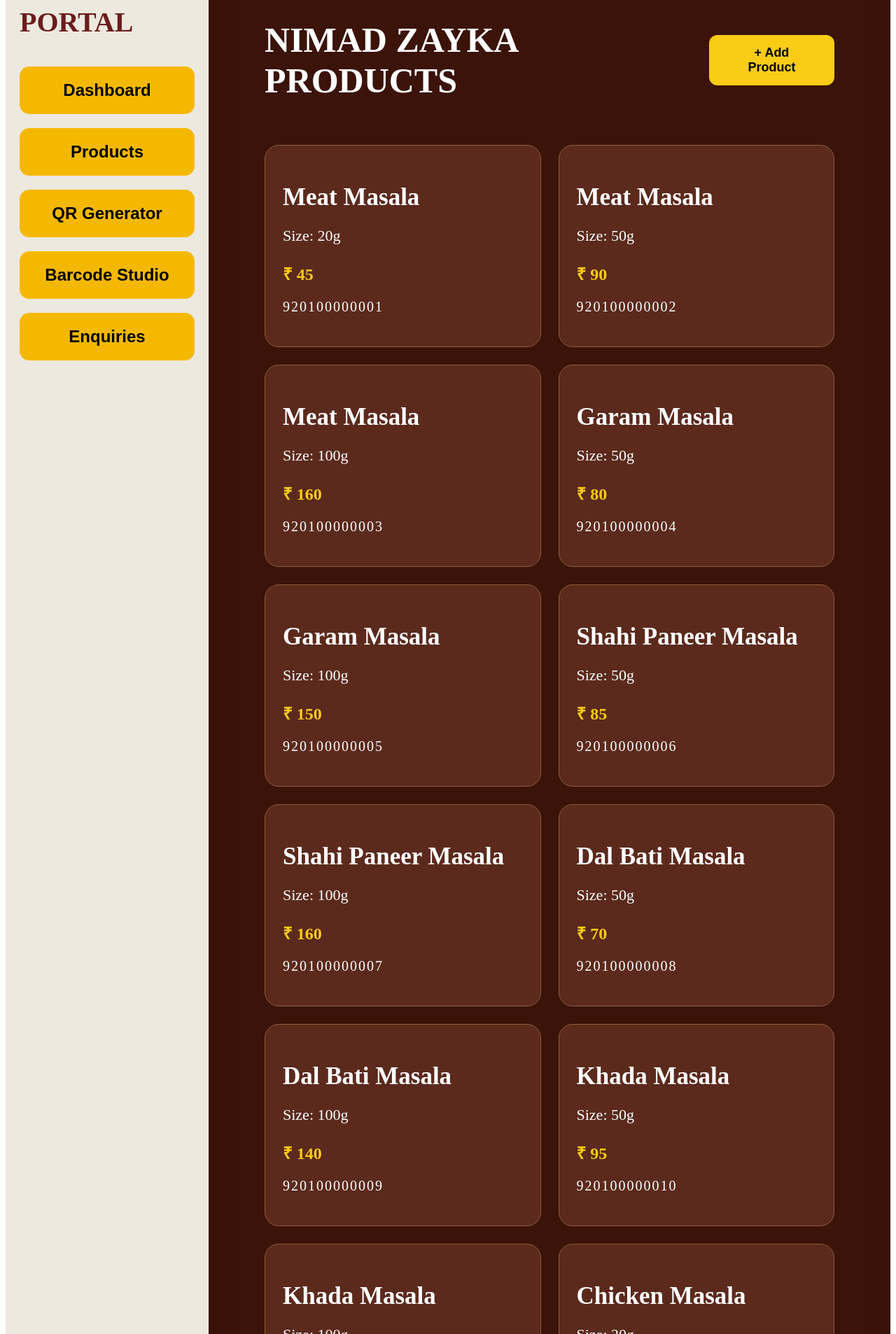
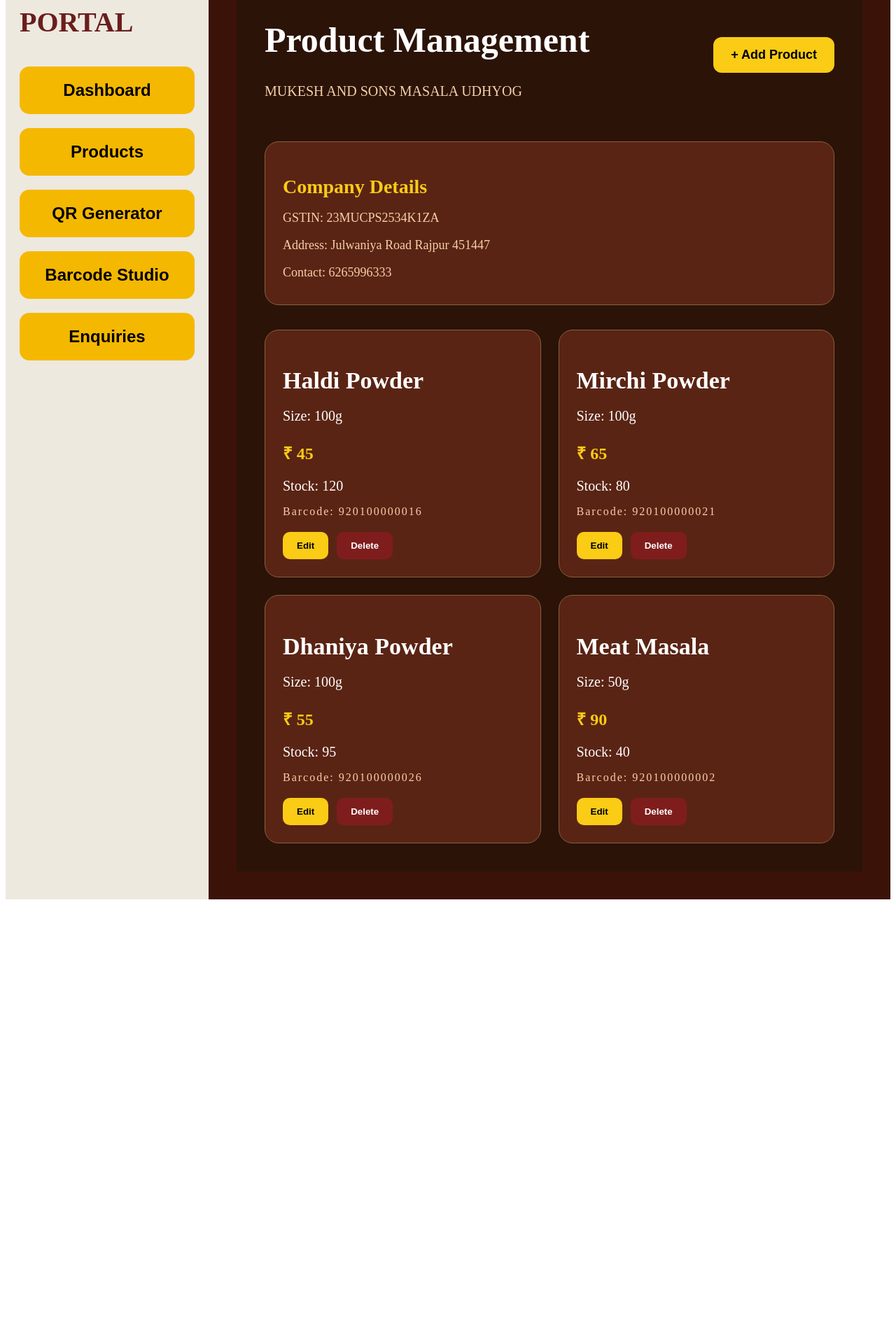
Before and after one commit to nikeshnikku9/ADMINNIMAD, a Next.js app: page /admin/products in a window 1280 px wide. Shown: the part 94-2000 px from the top of the page at 70% size. After the commit the page ends 1387 px from the top, so only its background shows below. Built offline with nearby package versions, Linux system fonts and the light colour scheme.

Commit message:
Update page.js

```diff
--- a/app/admin/products/page.js
+++ b/app/admin/products/page.js
@@ -1,6 +1,5 @@
 "use client"
 
-import Link from "next/link"
 import { useState } from "react"
 
 export default function ProductsPage() {
@@ -8,229 +7,147 @@
   const [products, setProducts] = useState([
 
     {
-      name: "Meat Masala",
-      size: "20g",
-      price: 45,
-      barcode: "920100000001"
-    },
-
-    {
-      name: "Meat Masala",
-      size: "50g",
-      price: 90,
-      barcode: "920100000002"
-    },
-
-    {
-      name: "Meat Masala",
-      size: "100g",
-      price: 160,
-      barcode: "920100000003"
-    },
-
-    {
-      name: "Garam Masala",
-      size: "50g",
-      price: 80,
-      barcode: "920100000004"
-    },
-
-    {
-      name: "Garam Masala",
-      size: "100g",
-      price: 150,
-      barcode: "920100000005"
-    },
-
-    {
-      name: "Shahi Paneer Masala",
-      size: "50g",
-      price: 85,
-      barcode: "920100000006"
-    },
-
-    {
-      name: "Shahi Paneer Masala",
-      size: "100g",
-      price: 160,
-      barcode: "920100000007"
-    },
-
-    {
-      name: "Dal Bati Masala",
-      size: "50g",
-      price: 70,
-      barcode: "920100000008"
-    },
-
-    {
-      name: "Dal Bati Masala",
-      size: "100g",
-      price: 140,
-      barcode: "920100000009"
-    },
-
-    {
-      name: "Khada Masala",
-      size: "50g",
-      price: 95,
-      barcode: "920100000010"
-    },
-
-    {
-      name: "Khada Masala",
-      size: "100g",
-      price: 180,
-      barcode: "920100000011"
-    },
-
-    {
-      name: "Chicken Masala",
-      size: "20g",
-      price: 40,
-      barcode: "920100000012"
-    },
-
-    {
-      name: "Chicken Masala",
-      size: "50g",
-      price: 85,
-      barcode: "920100000013"
-    },
-
-    {
-      name: "Chicken Masala",
-      size: "100g",
-      price: 155,
-      barcode: "920100000014"
-    },
-
-    {
-      name: "Haldi Powder",
-      size: "50g",
-      price: 25,
-      barcode: "920100000015"
-    },
-
-    {
+      id: 1,
       name: "Haldi Powder",
       size: "100g",
       price: 45,
+      stock: 120,
       barcode: "920100000016"
     },
 
     {
-      name: "Haldi Powder",
-      size: "200g",
-      price: 80,
-      barcode: "920100000017"
-    },
-
-    {
-      name: "Haldi Powder",
-      size: "500g",
-      price: 180,
-      barcode: "920100000018"
-    },
-
-    {
-      name: "Haldi Powder",
-      size: "1kg",
-      price: 320,
-      barcode: "920100000019"
-    },
-
-    {
-      name: "Mirchi Powder",
-      size: "50g",
-      price: 35,
-      barcode: "920100000020"
-    },
-
-    {
+      id: 2,
       name: "Mirchi Powder",
       size: "100g",
       price: 65,
+      stock: 80,
       barcode: "920100000021"
     },
 
     {
-      name: "Mirchi Powder",
-      size: "200g",
-      price: 120,
-      barcode: "920100000022"
-    },
-
-    {
-      name: "Mirchi Powder",
-      size: "500g",
-      price: 280,
-      barcode: "920100000023"
-    },
-
-    {
-      name: "Mirchi Powder",
-      size: "1kg",
-      price: 520,
-      barcode: "920100000024"
-    },
-
-    {
-      name: "Dhaniya Powder",
-      size: "50g",
-      price: 30,
-      barcode: "920100000025"
-    },
-
-    {
+      id: 3,
       name: "Dhaniya Powder",
       size: "100g",
       price: 55,
+      stock: 95,
       barcode: "920100000026"
     },
 
     {
-      name: "Dhaniya Powder",
-      size: "200g",
-      price: 100,
-      barcode: "920100000027"
-    },
-
-    {
-      name: "Dhaniya Powder",
-      size: "500g",
-      price: 220,
-      barcode: "920100000028"
-    },
-
-    {
-      name: "Dhaniya Powder",
-      size: "1kg",
-      price: 400,
-      barcode: "920100000029"
+      id: 4,
+      name: "Meat Masala",
+      size: "50g",
+      price: 90,
+      stock: 40,
+      barcode: "920100000002"
     }
 
   ])
+
+  // ADD PRODUCT
+  const addProduct = () => {
+
+    const name = prompt("Enter Product Name")
+    if (!name) return
+
+    const size = prompt("Enter Product Size")
+    if (!size) return
+
+    const price = prompt("Enter Product Price")
+    if (!price) return
+
+    const stock = prompt("Enter Stock Quantity")
+    if (!stock) return
+
+    const barcode = prompt("Enter Barcode Number")
+    if (!barcode) return
+
+    const newProduct = {
+
+      id: Date.now(),
+      name,
+      size,
+      price,
+      stock,
+      barcode
+
+    }
+
+    setProducts([...products, newProduct])
+
+  }
+
+  // EDIT PRODUCT
+  const editProduct = (id) => {
+
+    const updatedProducts = products.map((item) => {
+
+      if (item.id === id) {
+
+        const newPrice = prompt(
+          "Update Product Price",
+          item.price
+        )
+
+        const newStock = prompt(
+          "Update Stock",
+          item.stock
+        )
+
+        return {
+
+          ...item,
+          price: newPrice,
+          stock: newStock
+
+        }
+
+      }
+
+      return item
+
+    })
+
+    setProducts(updatedProducts)
+
+  }
+
+  // DELETE PRODUCT
+  const deleteProduct = (id) => {
+
+    const filteredProducts = products.filter(
+      item => item.id !== id
+    )
+
+    setProducts(filteredProducts)
+
+  }
 
   return (
 
     <div
       style={{
-        background: "#3b1308",
+        background: "#2b1308",
         minHeight: "100vh",
         padding: "40px",
         color: "white"
       }}
     >
 
+      {/* TOP HEADER */}
+
       <div
         style={{
           display: "flex",
           justifyContent: "space-between",
           alignItems: "center",
-          marginBottom: "30px"
+          marginBottom: "40px",
+          flexWrap: "wrap",
+          gap: "20px"
         }}
       >
+
+        <div>
 
           <h1
             style={{
@@ -238,29 +155,67 @@
               fontWeight: "bold"
             }}
           >
-          NIMAD ZAYKA PRODUCTS
+            Product Management
           </h1>
 
-        <Link href="/admin/products/new">
+          <p
+            style={{
+              color: "#f5d0a9",
+              fontSize: "20px",
+              marginTop: "10px"
+            }}
+          >
+            MUKESH AND SONS MASALA UDHYOG
+          </p>
+
+        </div>
 
         <button
-            style={{
-              background: "#facc15",
-              color: "black",
-              padding: "15px 30px",
-              borderRadius: "12px",
-              fontWeight: "bold",
-              border: "none",
-              cursor: "pointer",
-              fontSize: "18px"
-            }}
+          onClick={addProduct}
+          style={addBtn}
         >
           + Add Product
         </button>
 
-        </Link>
+      </div>
+
+      {/* COMPANY DETAILS */}
+
+      <div
+        style={{
+          background: "#5a2414",
+          padding: "25px",
+          borderRadius: "20px",
+          marginBottom: "35px",
+          border: "1px solid #8b5e3c"
+        }}
+      >
+
+        <h2
+          style={{
+            marginBottom: "15px",
+            color: "#facc15",
+            fontSize: "28px"
+          }}
+        >
+          Company Details
+        </h2>
+
+        <p style={detailText}>
+          GSTIN: 23MUCPS2534K1ZA
+        </p>
+
+        <p style={detailText}>
+          Address: Julwaniya Road Rajpur 451447
+        </p>
+
+        <p style={detailText}>
+          Contact: 6265996333
+        </p>
 
       </div>
+
+      {/* PRODUCTS GRID */}
 
       <div
         style={{
@@ -270,12 +225,12 @@
         }}
       >
 
-        {products.map((item, index) => (
+        {products.map((item) => (
 
           <div
-            key={index}
+            key={item.id}
             style={{
-              background: "#5b2a1d",
+              background: "#5a2414",
               padding: "25px",
               borderRadius: "20px",
               border: "1px solid #8b5e3c"
@@ -284,7 +239,7 @@
 
             <h2
               style={{
-                fontSize: "35px",
+                fontSize: "34px",
                 fontWeight: "bold",
                 marginBottom: "15px"
               }}
@@ -292,34 +247,58 @@
               {item.name}
             </h2>
 
-            <p
-              style={{
-                fontSize: "22px",
-                marginBottom: "10px"
-              }}
-            >
+            <p style={productText}>
               Size: {item.size}
             </p>
 
             <p
               style={{
                 fontSize: "24px",
+                color: "#facc15",
                 marginBottom: "10px",
-                color: "#facc15",
                 fontWeight: "bold"
               }}
             >
               ₹ {item.price}
             </p>
 
+            <p style={productText}>
+              Stock: {item.stock}
+            </p>
+
             <p
               style={{
-                fontSize: "20px",
-                letterSpacing: "2px"
+                letterSpacing: "2px",
+                marginBottom: "20px",
+                color: "#f5d0a9"
               }}
             >
-              {item.barcode}
+              Barcode: {item.barcode}
             </p>
+
+            <div
+              style={{
+                display: "flex",
+                gap: "12px",
+                flexWrap: "wrap"
+              }}
+            >
+
+              <button
+                onClick={() => editProduct(item.id)}
+                style={btn}
+              >
+                Edit
+              </button>
+
+              <button
+                onClick={() => deleteProduct(item.id)}
+                style={deleteBtn}
+              >
+                Delete
+              </button>
+
+            </div>
 
           </div>
 
@@ -332,3 +311,55 @@
   )
 
 }
+
+const addBtn = {
+
+  background: "#facc15",
+  color: "black",
+  border: "none",
+  padding: "15px 25px",
+  borderRadius: "12px",
+  fontWeight: "bold",
+  cursor: "pointer",
+  fontSize: "18px"
+
+}
+
+const btn = {
+
+  background: "#facc15",
+  color: "black",
+  border: "none",
+  padding: "12px 20px",
+  borderRadius: "10px",
+  cursor: "pointer",
+  fontWeight: "bold"
+
+}
+
+const deleteBtn = {
+
+  background: "#7f1d1d",
+  color: "white",
+  border: "none",
+  padding: "12px 20px",
+  borderRadius: "10px",
+  cursor: "pointer",
+  fontWeight: "bold"
+
+}
+
+const detailText = {
+
+  fontSize: "18px",
+  marginBottom: "10px",
+  color: "#f5d0a9"
+
+}
+
+const productText = {
+
+  fontSize: "20px",
+  marginBottom: "10px"
+
+}
```
Lines whose indentation alone changed are shown as unchanged.
